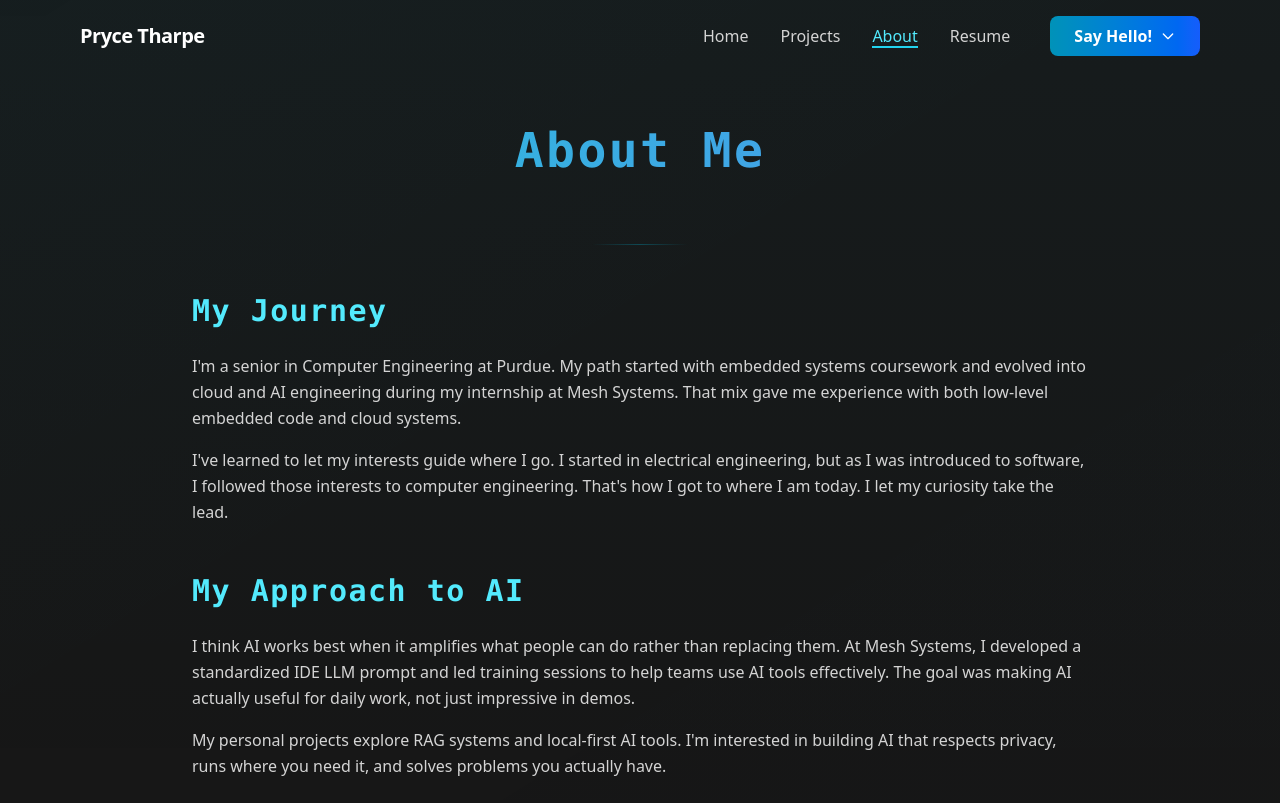
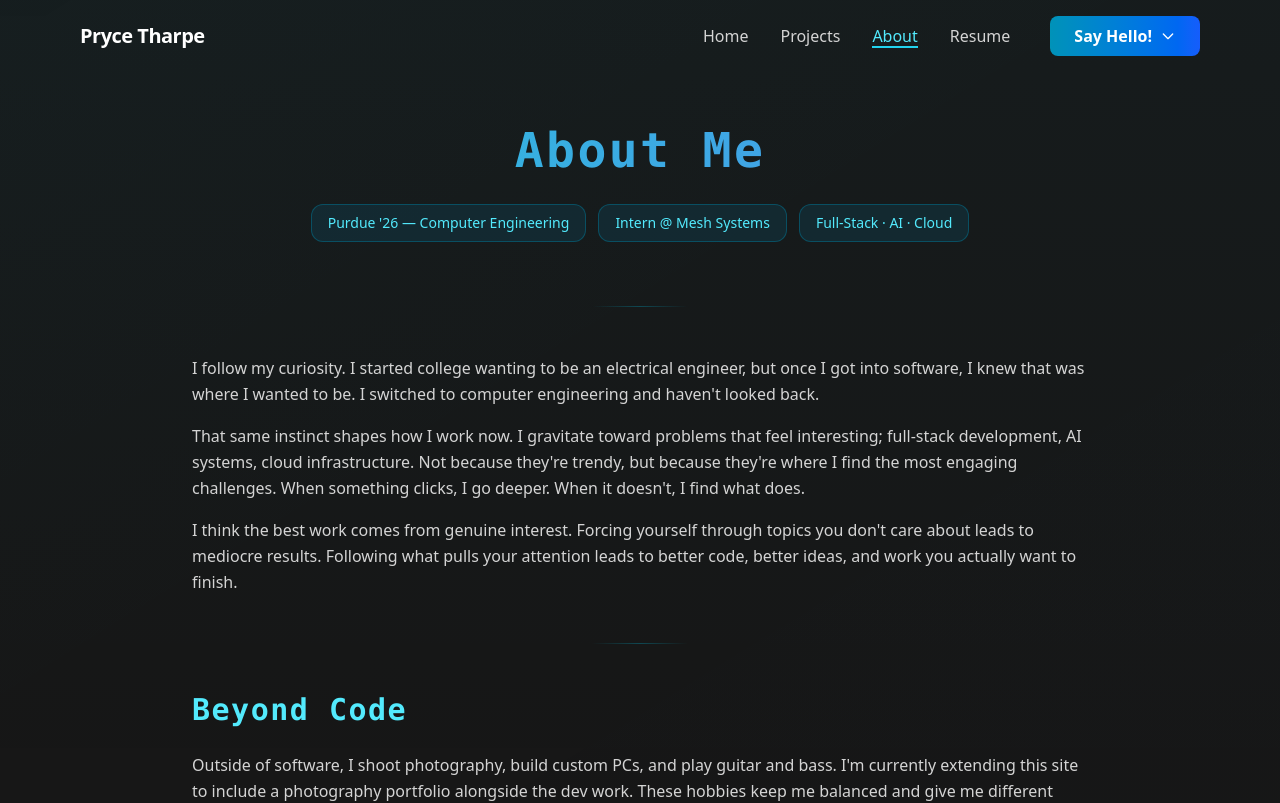
Before and after one commit to tharpep/portfolio, a Next.js app: page /about in a window 1280 px wide. Shown: the top 803 px of the page. Built offline with nearby package versions, Linux system fonts and the light colour scheme.

Commit message:
updated about me page

```diff
--- a/src/app/about/page.tsx
+++ b/src/app/about/page.tsx
@@ -30,9 +30,22 @@ export default async function About() {
       <ScrollFadeIn>
         {/* Hero Section */}
         <section className="text-center mb-12 sm:mb-16">
-          <h1 className="text-4xl sm:text-5xl font-bold font-mono tracking-wider mb-4 text-transparent bg-clip-text bg-gradient-to-r from-cyan-400/90 to-blue-400/90 leading-tight">
+          <h1 className="text-4xl sm:text-5xl font-bold font-mono tracking-wider mb-6 text-transparent bg-clip-text bg-gradient-to-r from-cyan-400/90 to-blue-400/90 leading-tight">
             About Me
           </h1>
+
+          {/* Quick Facts */}
+          <div className="flex flex-wrap justify-center gap-3">
+            <span className="px-4 py-2 text-sm font-medium bg-cyan-900/30 text-cyan-300 rounded-xl border border-cyan-700/50">
+              Purdue &apos;26 — Computer Engineering
+            </span>
+            <span className="px-4 py-2 text-sm font-medium bg-cyan-900/30 text-cyan-300 rounded-xl border border-cyan-700/50">
+              Intern @ Mesh Systems
+            </span>
+            <span className="px-4 py-2 text-sm font-medium bg-cyan-900/30 text-cyan-300 rounded-xl border border-cyan-700/50">
+              Full-Stack · AI · Cloud
+            </span>
+          </div>
         </section>
 
         {/* Subtle Divider */}
@@ -45,39 +58,25 @@ export default async function About() {
         {/* Bio Section */}
         <ScrollFadeIn>
           <section>
-            <h2 className="text-2xl sm:text-3xl font-bold font-mono tracking-wider text-cyan-300 mb-6">
-              My Journey
-            </h2>
             <div className="space-y-4 text-neutral-300 leading-relaxed">
               <p>
-                I&apos;m a senior in Computer Engineering at Purdue. My path started with embedded systems coursework and evolved into cloud and AI engineering during my internship at Mesh Systems. That mix gave me experience with both low-level embedded code and cloud systems.
+                I follow my curiosity. I started college wanting to be an electrical engineer, but once I got into software, I knew that was where I wanted to be. I switched to computer engineering and haven&apos;t looked back.
               </p>
               <p>
-                I&apos;ve learned to let my interests guide where I go. I started in electrical engineering, but as I was introduced to software, I followed those interests to computer engineering. That&apos;s how I got to where I am today. I let my curiosity take the lead.
+                That same instinct shapes how I work now. I gravitate toward problems that feel interesting; full-stack development, AI systems, cloud infrastructure. Not because they&apos;re trendy, but because they&apos;re where I find the most engaging challenges. When something clicks, I go deeper. When it doesn&apos;t, I find what does.
+              </p>
+              <p>
+                I think the best work comes from genuine interest. Forcing yourself through topics you don&apos;t care about leads to mediocre results. Following what pulls your attention leads to better code, better ideas, and work you actually want to finish.
               </p>
             </div>
           </section>
         </ScrollFadeIn>
 
-        {/* AI Philosophy Section */}
-        <ScrollFadeIn delay={100}>
-          <section>
-            <h2 className="text-2xl sm:text-3xl font-bold font-mono tracking-wider text-cyan-300 mb-6">
-              My Approach to AI
-            </h2>
-            <div className="space-y-4 text-neutral-300 leading-relaxed">
-              <p>
-                I think AI works best when it amplifies what people can do rather than replacing them. At Mesh Systems, I developed a standardized IDE LLM prompt and led training sessions to help teams use AI tools effectively. The goal was making AI actually useful for daily work, not just impressive in demos.
-              </p>
-              <p>
-                My personal projects explore RAG systems and local-first AI tools. I&apos;m interested in building AI that respects privacy, runs where you need it, and solves problems you actually have.
-              </p>
-            </div>
-          </section>
-        </ScrollFadeIn>
+        {/* Subtle Divider */}
+        <div className="w-24 h-px bg-gradient-to-r from-transparent via-cyan-500/30 to-transparent mx-auto mb-10 sm:mb-12"></div>
 
         {/* Personal Interests */}
-        <ScrollFadeIn delay={200}>
+        <ScrollFadeIn delay={100}>
           <section>
             <h2 className="text-2xl sm:text-3xl font-bold font-mono tracking-wider text-cyan-300 mb-6">
               Beyond Code
@@ -87,6 +86,9 @@ export default async function About() {
                 Outside of software, I shoot photography, build custom PCs, and play guitar and bass. I&apos;m currently extending this site to include a photography portfolio alongside the dev work. These hobbies keep me balanced and give me different ways to create and problem-solve.
               </p>
             </div>
+
+            {/* Subtle Divider */}
+            <div className="w-24 h-px bg-gradient-to-r from-transparent via-cyan-500/30 to-transparent mx-auto my-12"></div>
 
             {/* Spotify Widget */}
             {spotifyData && (
```
